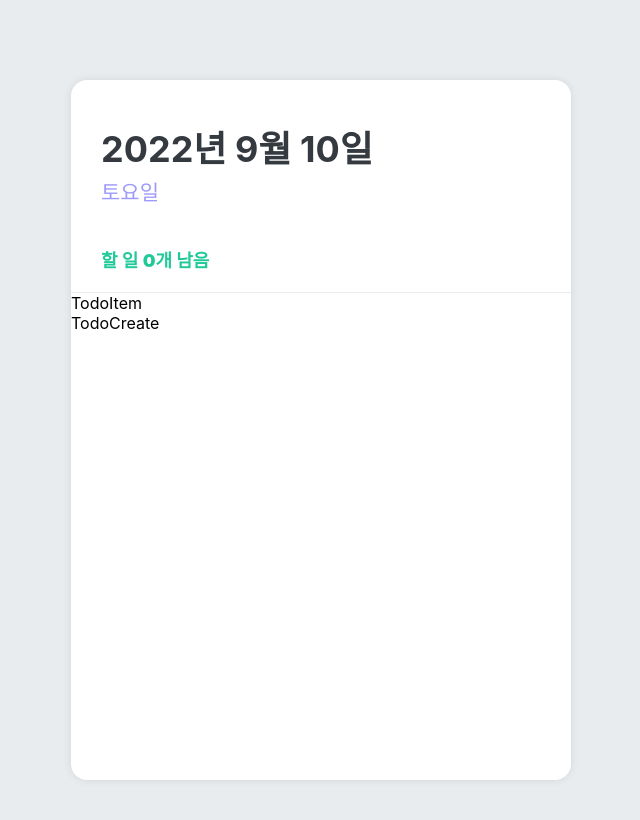
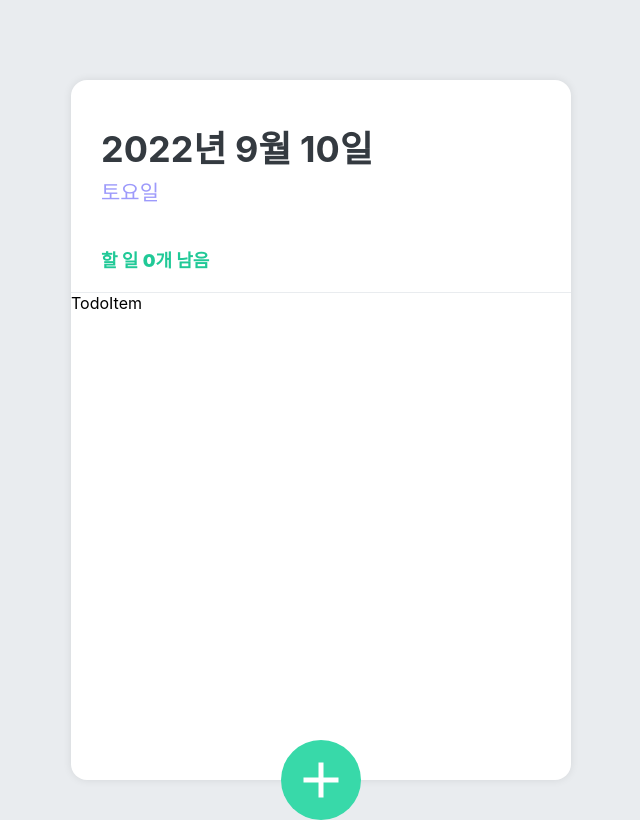
Before and after one commit to losajjang/todolist, a React (Create React App) app: page / in a window 1280 px wide. Shown: the whole page, without its empty margins (319-959 px from the left). Built offline with nearby package versions, Linux system fonts and the light colour scheme.

Commit message:
feat: todoCreate UI 개발

```diff
--- a/src/components/TodoCreate.tsx
+++ b/src/components/TodoCreate.tsx
@@ -1,9 +1,110 @@
-import React from 'react'
+import React, {FormEvent, useState} from 'react';
+import styled, {css} from 'styled-components';
+import {MdAdd} from 'react-icons/md';
 
-function TodoCreate() {
+type TodoCreateProps = {
+  open: boolean;
+  onToggle: () => void;
+  value: string;
+  onSubmit: (e: React.FormEvent<HTMLFormElement>) => void;
+  onChange: (e: React.ChangeEvent<HTMLInputElement>) => void;
+};
+
+type TodoCreateOpenProps = {
+  open: boolean;
+};
+
+const CircleButton = styled.button<TodoCreateOpenProps>`
+  background: #38d9a9;
+  &:hover {
+    background: #63e6be;
+  }
+  &:active {
+    background: #20c997;
+  }
+  cursor: pointer;
+  width: 80px;
+  height: 80px;
+  font-size: 60px;
+  align-items: center;
+  justify-content: center;
+  display: flex;
+  align-items: center;
+  justify-content: center;
+  position: absolute;
+  bottom: 0;
+  left: 50%;
+  transform: translate(-50%, 50%);
+  color: white;
+  border-radius: 50%;
+  border: none;
+  outline: none;
+
+  transition: 0.125s all ease-in;
+  ${props =>
+    props.open &&
+    css`
+      background: #ff6b6b;
+      &:hover {
+        background: #ff8787;
+      }
+      &:active {
+        background: #fa5252;
+      }
+      transform: translate(-50%, 50%) rotate(45deg);
+    `}
+`;
+
+const InputFormPositioner = styled.div`
+  width: 100%;
+  bottom: 0;
+  left: 0;
+  position: absolute;
+`;
+
+const InputForm = styled.form`
+  background: #f8f9fa;
+  padding: 30px 30px 70px 30px;
+  border-radius: 0 0 16px 16px;
+  border-top: 1px solid #e9ecef;
+`;
+
+const Input = styled.input`
+  padding: 12px;
+  border-radius: 4px;
+  border: 1px solid #dee3e6;
+  width: 100%;
+  outline: none;
+  font-size: 18px;
+  box-sizing: border-box;
+`;
+
+function TodoCreate({
+  open,
+  onToggle,
+  value,
+  onSubmit,
+  onChange,
+}: TodoCreateProps) {
   return (
-    <div>TodoCreate</div>
-  )
+    <>
+      {open && (
+        <InputFormPositioner>
+          <InputForm onSubmit={onSubmit}>
+            <Input
+              autoFocus
+              placeholder="할 일을 입력해 주세요!"
+              value={value}
+              onChange={onChange}
+            />
+          </InputForm>
+        </InputFormPositioner>
+      )}
+      <CircleButton onClick={onToggle} open={open}>
+        <MdAdd />
+      </CircleButton>
+    </>
+  );
 }
 
-export default TodoCreate
+export default TodoCreate;
--- a/src/containers/TodoCreateContainer.tsx
+++ b/src/containers/TodoCreateContainer.tsx
@@ -1,8 +1,36 @@
-import React from 'react';
+import React, {ChangeEvent, useState} from 'react';
 import TodoCreate from '../components/TodoCreate';
 
 function TodoCreateContainer() {
-  return <TodoCreate />;
+  const [value, setValue] = useState('');
+  const [open, setOpen] = useState(false);
+
+  const onToggle = () => setOpen(!open);
+
+  const onChange = (e: React.ChangeEvent<HTMLInputElement>) => {
+    setValue(e.target.value);
+  };
+  console.log(value);
+
+  const onSubmit = (e: React.FormEvent<HTMLFormElement>) => {
+    e.preventDefault();
+    if (value === '') {
+      alert('할 일을 입력해 주세요!');
+      return;
+    }
+    setValue('');
+    setOpen(false);
+  };
+
+  return (
+    <TodoCreate
+      onToggle={onToggle}
+      open={open}
+      value={value}
+      onSubmit={onSubmit}
+      onChange={onChange}
+    />
+  );
 }
 
 export default TodoCreateContainer;
```
